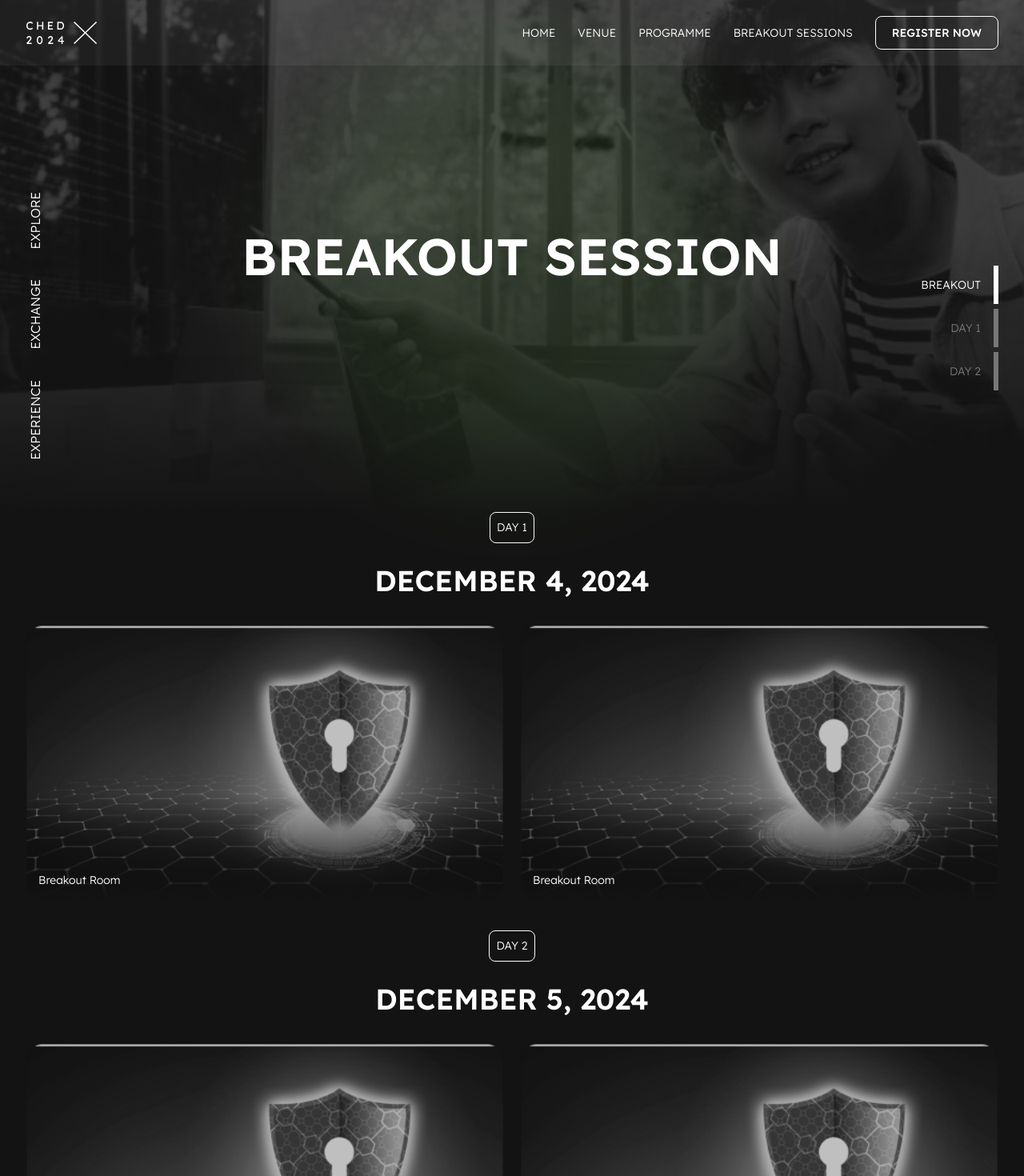
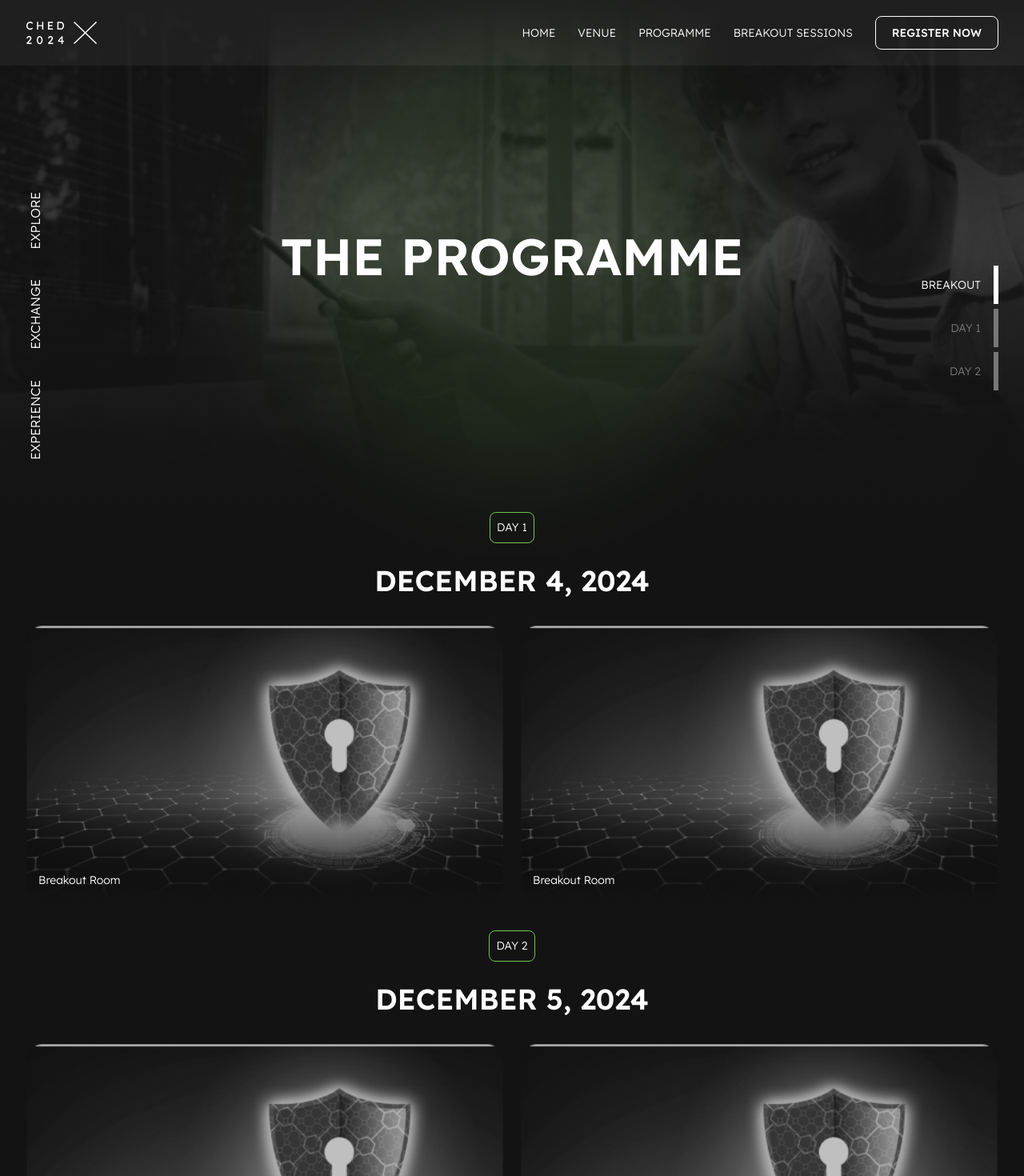
Before and after one commit to Samshh/CHEDx-Website, a React (Vite) app: page /breakout-sessions in a window 1280 px wide. Shown: the top 1470 px of the page at 80% size. Built offline with nearby package versions, Linux system fonts and the light colour scheme.

Commit message:
EDIT: sidebar

```diff
--- a/src/components/Sidebar.tsx
+++ b/src/components/Sidebar.tsx
@@ -10,7 +10,7 @@ export default function Sidebar() {
 
   return (
     <div className="fixed w-full left-0 top-[30%] z-40">
-      <div className="max-w-[1440px] mx-auto hidden lg:flex justify-between items-center">
+      <div className=" mx-auto hidden lg:flex justify-between items-center">
         <div className="ml-[2rem] flex flex-col gap-[2rem]">
           {["explore", "exchange", "experience"].map((text, idx) => (
             <div key={idx} className="uppercase">
--- a/src/pages/breakout-sessions/index.tsx
+++ b/src/pages/breakout-sessions/index.tsx
@@ -4,16 +4,15 @@ import HeroBG from "/HeroBG.svg";
 export default function BreakoutSessions() {
   return (
     <section className="">
-      <div className="relative w-screen min-h-[80vh] flex items-center justify-center">
-        {/* Gradient overlay */}
+      <div className="relative bg-hero-bg bg-cover w-screen min-h-[80vh] flex items-center justify-center">
+        <img src={HeroBG} alt="herobg" className="absolute w-screen h-full object-cover" />
         <div className="absolute inset-0 bg-center-transparent"></div>
-        <img src={HeroBG} alt="herobg" className="absolute w-screen h-full object-cover" />
         <div className="h-full w-full max-w-[568px] max-h-[568px] rounded-full absolute bg-green opacity-10 blur-3xl" />
-        <h1 className="text-primary text-center relative z-10">BREAKOUT SESSION</h1>
+        <h1 className="text-primary text-center relative z-10">THE PROGRAMME</h1>
       </div>
       <div className="flex flex-col gap-5 mb-7">
         <div className="w-full flex justify-center">
-          <div className="border border-primary p-2 rounded-lg">
+          <div className="border border-green p-2 rounded-lg">
             <p>DAY 1</p>
           </div>
         </div>
@@ -34,7 +33,7 @@ export default function BreakoutSessions() {
       </div>
       <div className="flex flex-col gap-5 mt-10 mb-7">
         <div className="w-full flex justify-center">
-          <div className="border border-primary p-2 rounded-lg">
+          <div className="border border-green p-2 rounded-lg">
             <p>DAY 2</p>
           </div>
         </div>
--- a/src/pages/programme/index.tsx
+++ b/src/pages/programme/index.tsx
@@ -27,10 +27,10 @@ export default function Programme() {
           <img src={quoteOpen} alt="Quote Open" />
         </div>
         <div className="flex flex-col items-center text-center text-secondary">
-          <Button className="border border-primary rounded-lg hover:scale-125 transition-all duration-300">
+          <Button className="border border-blue rounded-lg hover:scale-125 transition-all duration-300">
             PROGRAMME THEME
           </Button>
-          <h1 className="text-primary">Building Synergy</h1>
+          <h1 className="text-primary text-blue">Building Synergy</h1>
           <h2 className="max-w-lg">Aligning IT Education with Industry Demands</h2>
         </div>
         <div className="w-full justify-end flex">
@@ -39,7 +39,7 @@ export default function Programme() {
       </Container>
       <Container>
         <div className="text-center flex flex-col items-center h-full">
-          <h1 className="text-primary">CHEDx 2024</h1>
+          <h1 className="text-primary text-blue">CHEDx 2024</h1>
           <h2 className="text-secondary">Programme Schedule</h2>
           <p className="text-secondary max-w-2xl">
             Join us at CHEDx 2024 for two days of innovation in education! Discover cutting-edge IT skills, explore AI
@@ -101,6 +101,7 @@ export default function Programme() {
                 </div>
               </div>
             </div>
+            <span className="text-blue font-bold">DOWNLOAD THE FULL AGENDA</span>
           </div>
         </div>
       </Container>
```
Also changed, not shown: src/index.css (line endings or trailing spaces).
